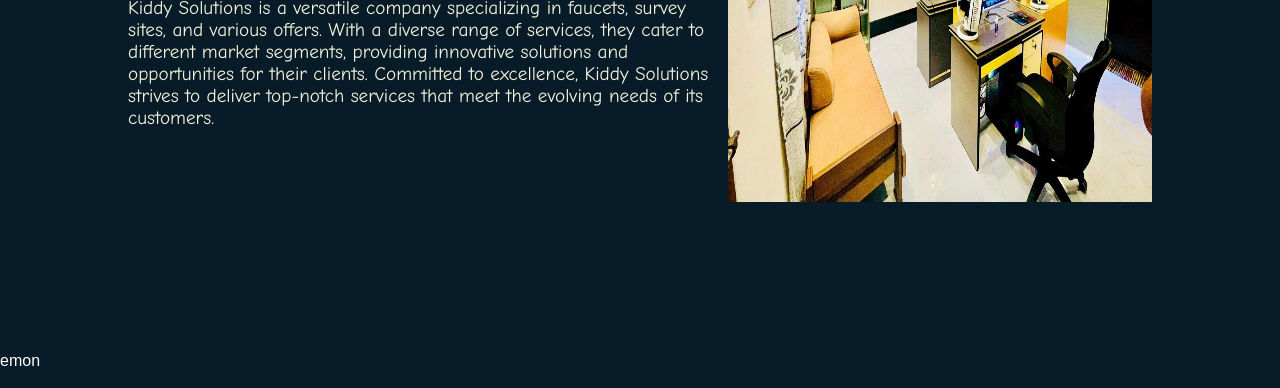
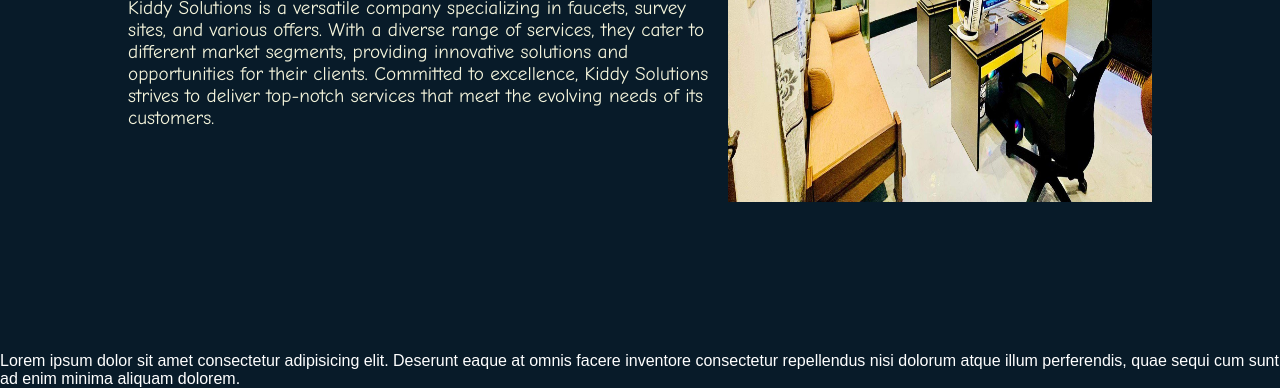
Before and after one commit to Ferdousemon/Kiddy-official-website, a plain HTML site: page Kiddy-Website-main/index.html in a window 1280 px wide. Shown: the part 448-836 px from the top of the page. Drawn offline with Linux system fonts and the light colour scheme.

Commit message:
3rd commit

```diff
--- a/Kiddy-Website-main/index.html
+++ b/Kiddy-Website-main/index.html
@@ -34,7 +34,7 @@
         </div>
        </section>
     <footer>
-        emon
+        <p>Lorem ipsum dolor sit amet consectetur adipisicing elit. Deserunt eaque at omnis facere inventore consectetur repellendus nisi dolorum atque illum perferendis, quae sequi cum sunt ad enim minima aliquam dolorem.</p>
     </footer>
 </body>
 </html>
```
